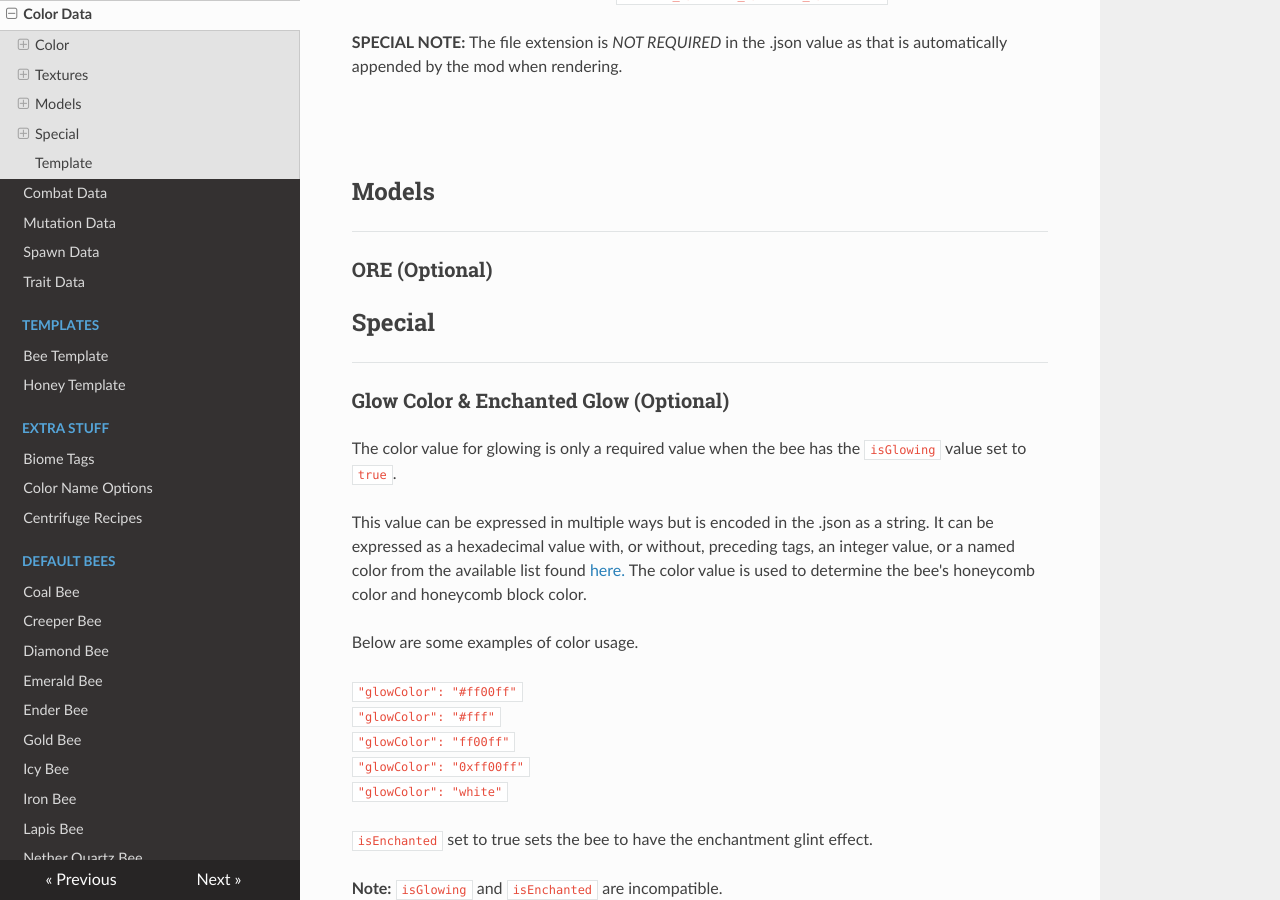
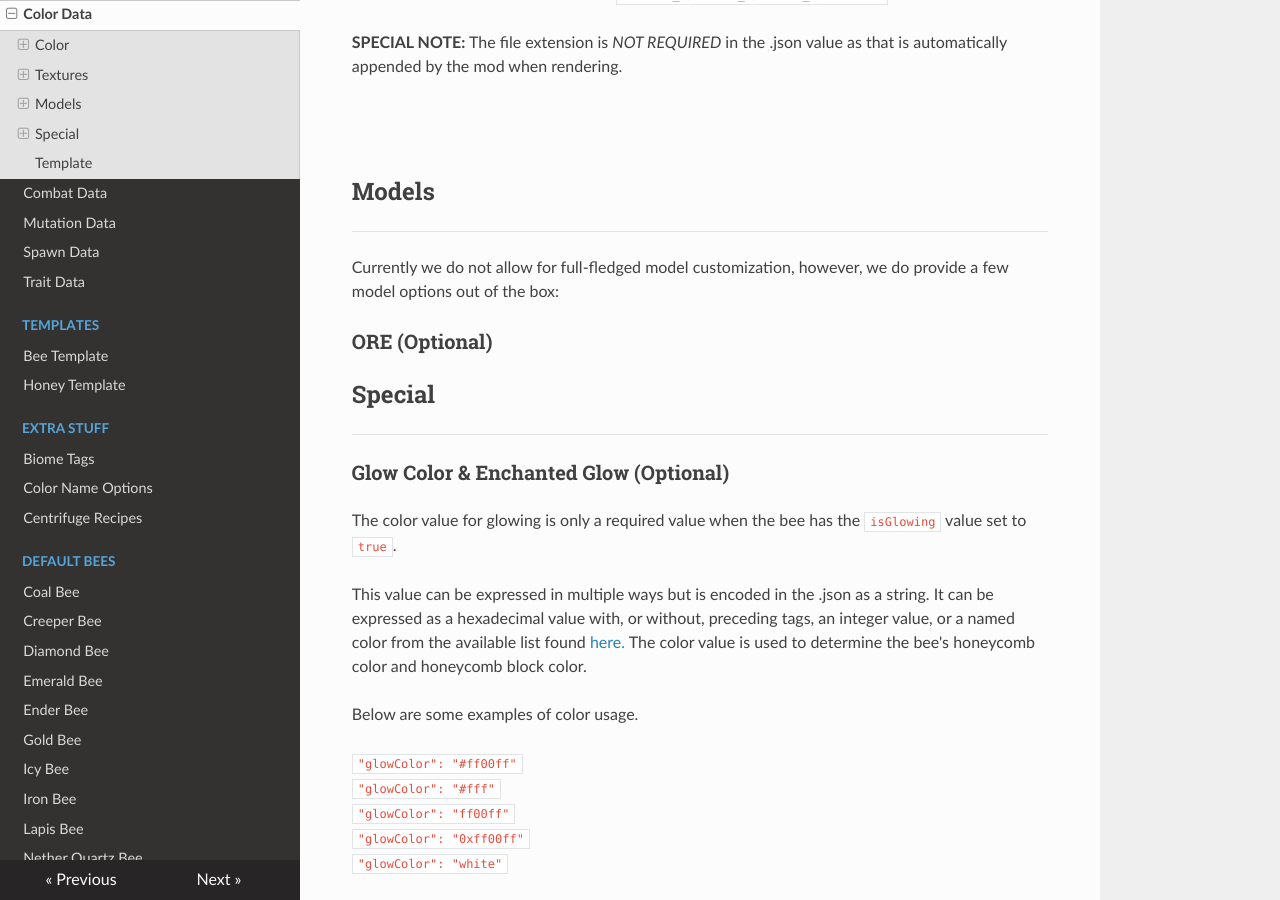
Before and after one commit to Team-Resourceful/ResourcefulBeesDocs, an MkDocs documentation site: the page built from docs/bee_data/color_data.md, in a window 1280 px wide and 900 px high, scrolled down 2235 px. Built offline with MkDocs 1.6.1, drawn with Linux system fonts in a browser that asks for light colours; nearby versions of some CDN libraries; part of the change alters nothing that is shown.

Commit message:
docs/bee_data/color_data.md updated from https://stackedit.io/

````diff
--- a/docs/bee_data/color_data.md
+++ b/docs/bee_data/color_data.md
@@ -77,7 +77,11 @@ Sub-directories can be nested like so: `"folder_1/folder_2/folder_3/texture"`
 ## **Models**
 ***
 
+Currently we do not allow for full-fledged model customization, however, we do provide a few model options out of the box:<br>
+
+
 ### **ORE** (Optional)
+
 
 
 
@@ -137,5 +141,5 @@ Here is the Color Data Template:
 }
 ```
 <!--stackedit_data:
-eyJoaXN0b3J5IjpbMTg0MjMwMzU0OSwzMjY2NDQ3NjBdfQ==
+eyJoaXN0b3J5IjpbNzg4MzY2NzcxLDMyNjY0NDc2MF19
 -->
````
